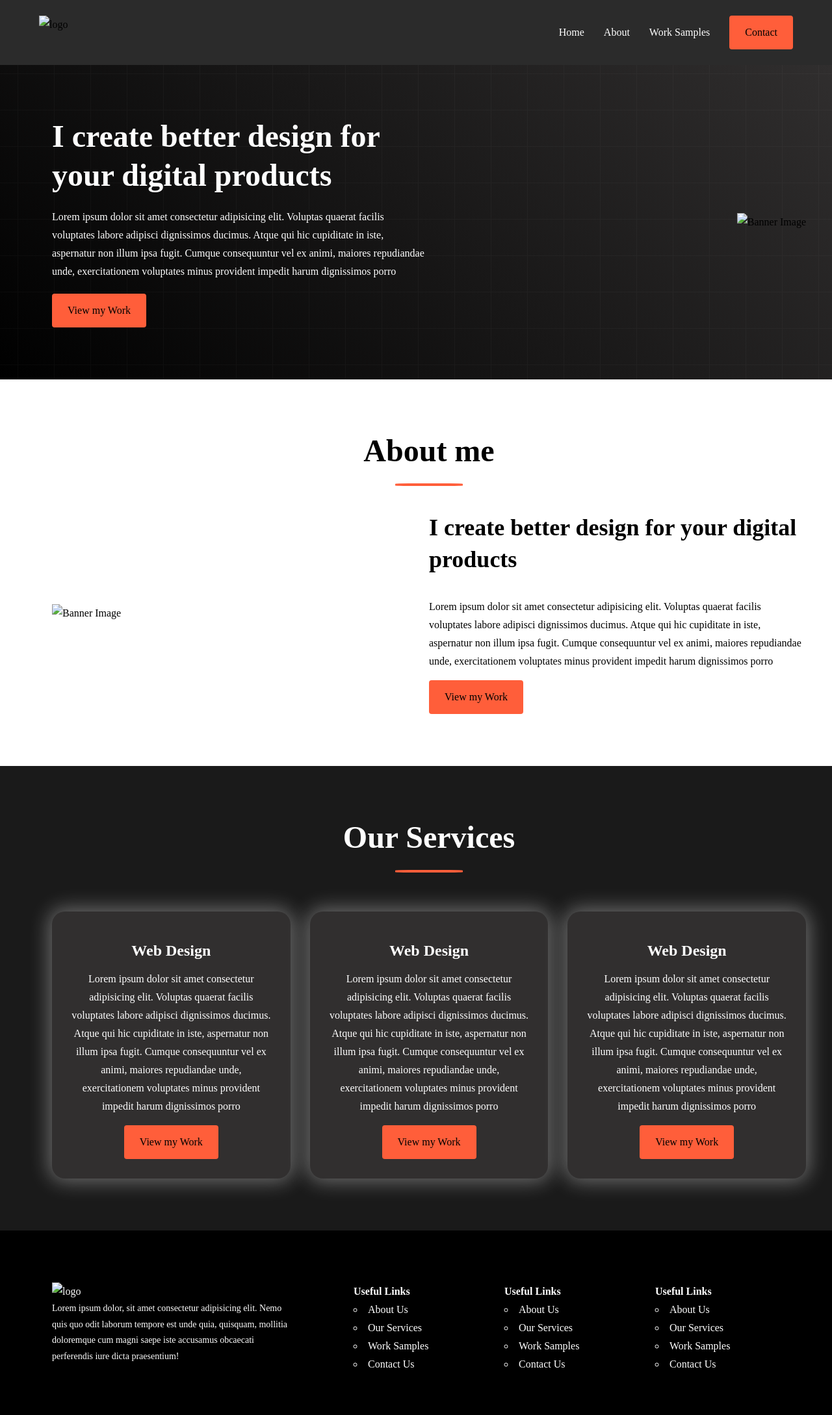
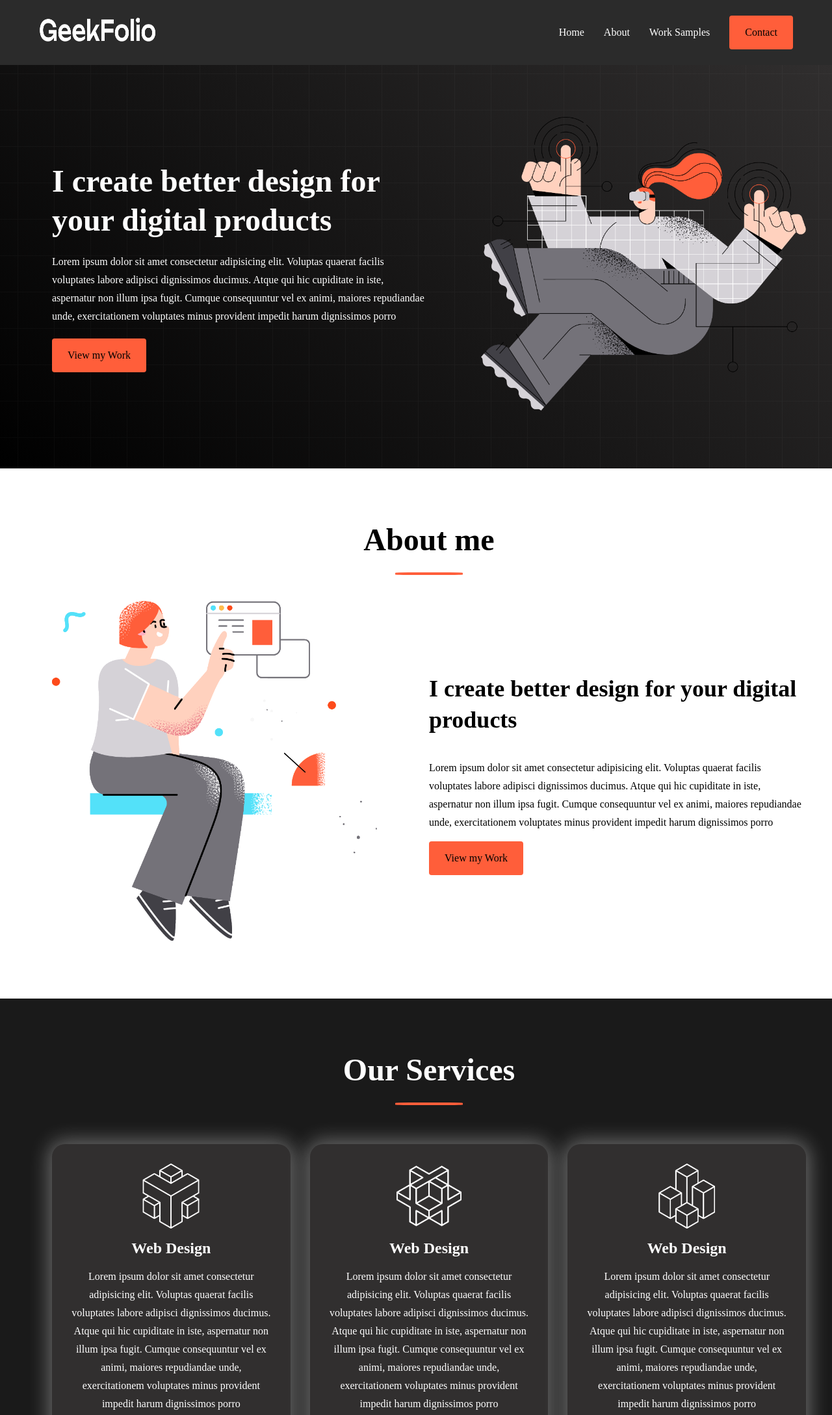
Before and after one commit to ShuvoBaroi-DesignManiaBD/portfolio-website, a plain HTML site: page index.html in a window 1280 px wide. Shown: the top 2178 px of the page at 65% size. Drawn offline with Linux system fonts and the light colour scheme; the site is published under a folder, as on GitHub Pages, so addresses that start at the root find nothing.

Commit message:
Dot added into the source link

```diff
--- a/index.html
+++ b/index.html
@@ -1,18 +1,20 @@
 <!DOCTYPE html>
 <html lang="en">
+
 <head>
   <meta charset="UTF-8">
   <meta name="viewport" content="width=device-width, initial-scale=1.0">
   <link rel="stylesheet" href="style.css">
   <title>Portfolio Website</title>
 </head>
+
 <body>
   <!-- Header-area-->
   <header id="header">
     <nav class="nav-container">
       <!-- logo -->
       <div class="logo-wrap">
-        <img src="/logo/logo-light.png" alt="logo" class="logo">
+        <img src="./logo/logo-light.png" alt="logo" class="logo">
       </div>
       <!-- menu  -->
       <div class="menu-wrap">
@@ -30,11 +32,14 @@
       <div class="hero-wrap">
         <div class="left-col">
           <h2>I create better design for your digital products</h2>
-          <p>Lorem ipsum dolor sit amet consectetur adipisicing elit. Voluptas quaerat facilis voluptates labore adipisci dignissimos ducimus. Atque qui hic cupiditate in iste, aspernatur non illum ipsa fugit. Cumque consequuntur vel ex animi, maiores repudiandae unde, exercitationem voluptates minus provident impedit harum dignissimos porro </p>
+          <p>Lorem ipsum dolor sit amet consectetur adipisicing elit. Voluptas quaerat facilis voluptates labore
+            adipisci dignissimos ducimus. Atque qui hic cupiditate in iste, aspernatur non illum ipsa fugit. Cumque
+            consequuntur vel ex animi, maiores repudiandae unde, exercitationem voluptates minus provident impedit harum
+            dignissimos porro </p>
           <button>View my Work</button>
         </div>
         <div class="right-col">
-          <img src="/images/banner.png" alt="Banner Image" class="hero-img">
+          <img src="./images/banner.png" alt="Banner Image" class="hero-img">
         </div>
       </div>
     </section>
@@ -44,11 +49,14 @@
       <div class="about-wrap">
         <div class="left-col">
           <h2>I create better design for your digital products</h2>
-          <p>Lorem ipsum dolor sit amet consectetur adipisicing elit. Voluptas quaerat facilis voluptates labore adipisci dignissimos ducimus. Atque qui hic cupiditate in iste, aspernatur non illum ipsa fugit. Cumque consequuntur vel ex animi, maiores repudiandae unde, exercitationem voluptates minus provident impedit harum dignissimos porro </p>
+          <p>Lorem ipsum dolor sit amet consectetur adipisicing elit. Voluptas quaerat facilis voluptates labore
+            adipisci dignissimos ducimus. Atque qui hic cupiditate in iste, aspernatur non illum ipsa fugit. Cumque
+            consequuntur vel ex animi, maiores repudiandae unde, exercitationem voluptates minus provident impedit harum
+            dignissimos porro </p>
           <button>View my Work</button>
         </div>
         <div class="right-col">
-          <img src="/images/section.png" alt="Banner Image" class="about-img">
+          <img src="./images/section.png" alt="Banner Image" class="about-img">
         </div>
       </div>
     </section>
@@ -57,21 +65,30 @@
       <hr class="divider">
       <div class="service-item-wrap">
         <div class="service-item">
-          <img src="/icons/0.png" alt="">
+          <img src="./icons/0.png" alt="">
           <h2>Web Design</h2>
-          <p>Lorem ipsum dolor sit amet consectetur adipisicing elit. Voluptas quaerat facilis voluptates labore adipisci dignissimos ducimus. Atque qui hic cupiditate in iste, aspernatur non illum ipsa fugit. Cumque consequuntur vel ex animi, maiores repudiandae unde, exercitationem voluptates minus provident impedit harum dignissimos porro </p>
+          <p>Lorem ipsum dolor sit amet consectetur adipisicing elit. Voluptas quaerat facilis voluptates labore
+            adipisci dignissimos ducimus. Atque qui hic cupiditate in iste, aspernatur non illum ipsa fugit. Cumque
+            consequuntur vel ex animi, maiores repudiandae unde, exercitationem voluptates minus provident impedit harum
+            dignissimos porro </p>
           <button>View my Work</button>
         </div>
         <div class="service-item">
-          <img src="/icons/1.png" alt="">
+          <img src="./icons/1.png" alt="">
           <h2>Web Design</h2>
-          <p>Lorem ipsum dolor sit amet consectetur adipisicing elit. Voluptas quaerat facilis voluptates labore adipisci dignissimos ducimus. Atque qui hic cupiditate in iste, aspernatur non illum ipsa fugit. Cumque consequuntur vel ex animi, maiores repudiandae unde, exercitationem voluptates minus provident impedit harum dignissimos porro </p>
+          <p>Lorem ipsum dolor sit amet consectetur adipisicing elit. Voluptas quaerat facilis voluptates labore
+            adipisci dignissimos ducimus. Atque qui hic cupiditate in iste, aspernatur non illum ipsa fugit. Cumque
+            consequuntur vel ex animi, maiores repudiandae unde, exercitationem voluptates minus provident impedit harum
+            dignissimos porro </p>
           <button>View my Work</button>
         </div>
         <div class="service-item">
-          <img src="/icons/2.png" alt="">
+          <img src="./icons/2.png" alt="">
           <h2>Web Design</h2>
-          <p>Lorem ipsum dolor sit amet consectetur adipisicing elit. Voluptas quaerat facilis voluptates labore adipisci dignissimos ducimus. Atque qui hic cupiditate in iste, aspernatur non illum ipsa fugit. Cumque consequuntur vel ex animi, maiores repudiandae unde, exercitationem voluptates minus provident impedit harum dignissimos porro </p>
+          <p>Lorem ipsum dolor sit amet consectetur adipisicing elit. Voluptas quaerat facilis voluptates labore
+            adipisci dignissimos ducimus. Atque qui hic cupiditate in iste, aspernatur non illum ipsa fugit. Cumque
+            consequuntur vel ex animi, maiores repudiandae unde, exercitationem voluptates minus provident impedit harum
+            dignissimos porro </p>
           <button>View my Work</button>
         </div>
       </div>
@@ -80,8 +97,9 @@
   <footer>
     <div class="footer-wrap">
       <div class="col col1">
-        <img src="/logo/logo-light.png" alt="logo" class="logo">
-        <p>Lorem ipsum dolor, sit amet consectetur adipisicing elit. Nemo quis quo odit laborum tempore est unde quia, quisquam, mollitia doloremque cum magni saepe iste accusamus obcaecati perferendis iure dicta praesentium!
+        <img src="./logo/logo-light.png" alt="logo" class="logo">
+        <p>Lorem ipsum dolor, sit amet consectetur adipisicing elit. Nemo quis quo odit laborum tempore est unde quia,
+          quisquam, mollitia doloremque cum magni saepe iste accusamus obcaecati perferendis iure dicta praesentium!
         </p>
       </div>
       <div class="col clo2">
@@ -115,4 +133,5 @@
     <div class="copyright">All rights reserved © 2023</div>
   </footer>
 </body>
+
 </html>
```
